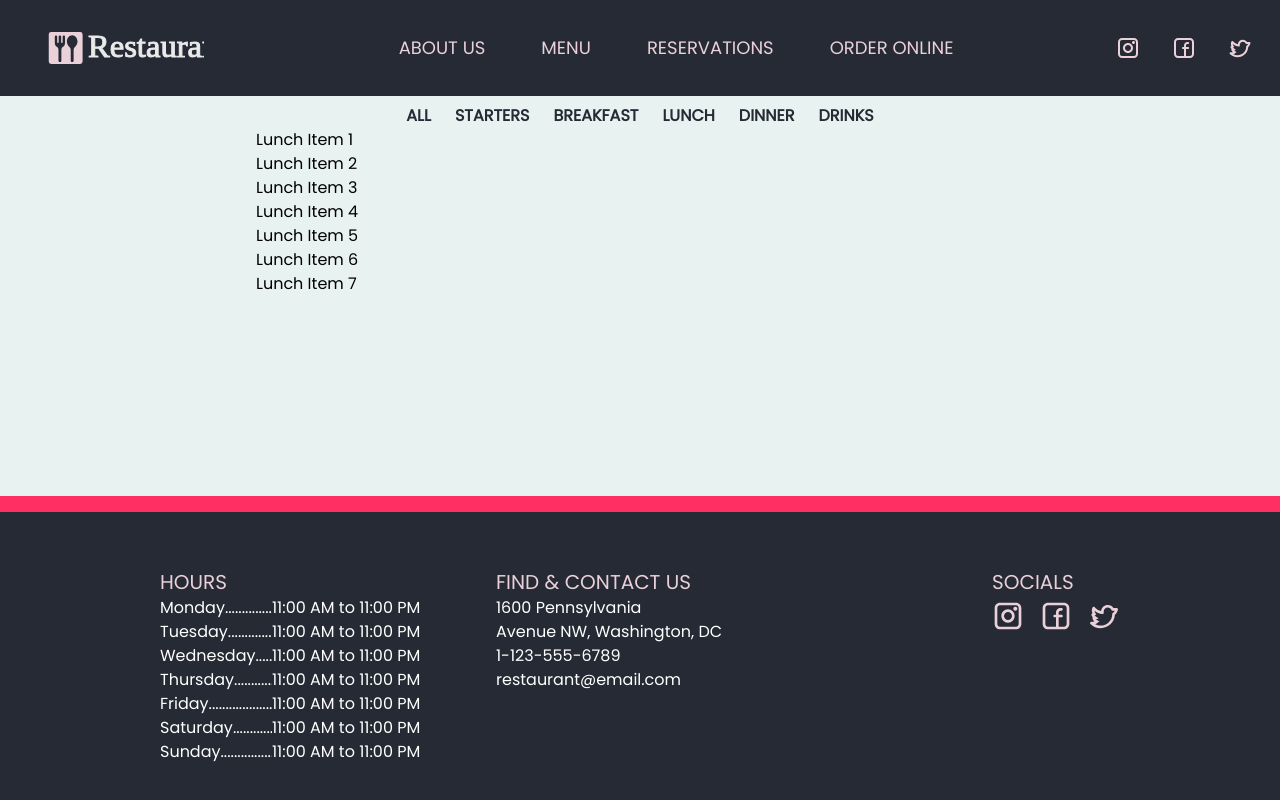
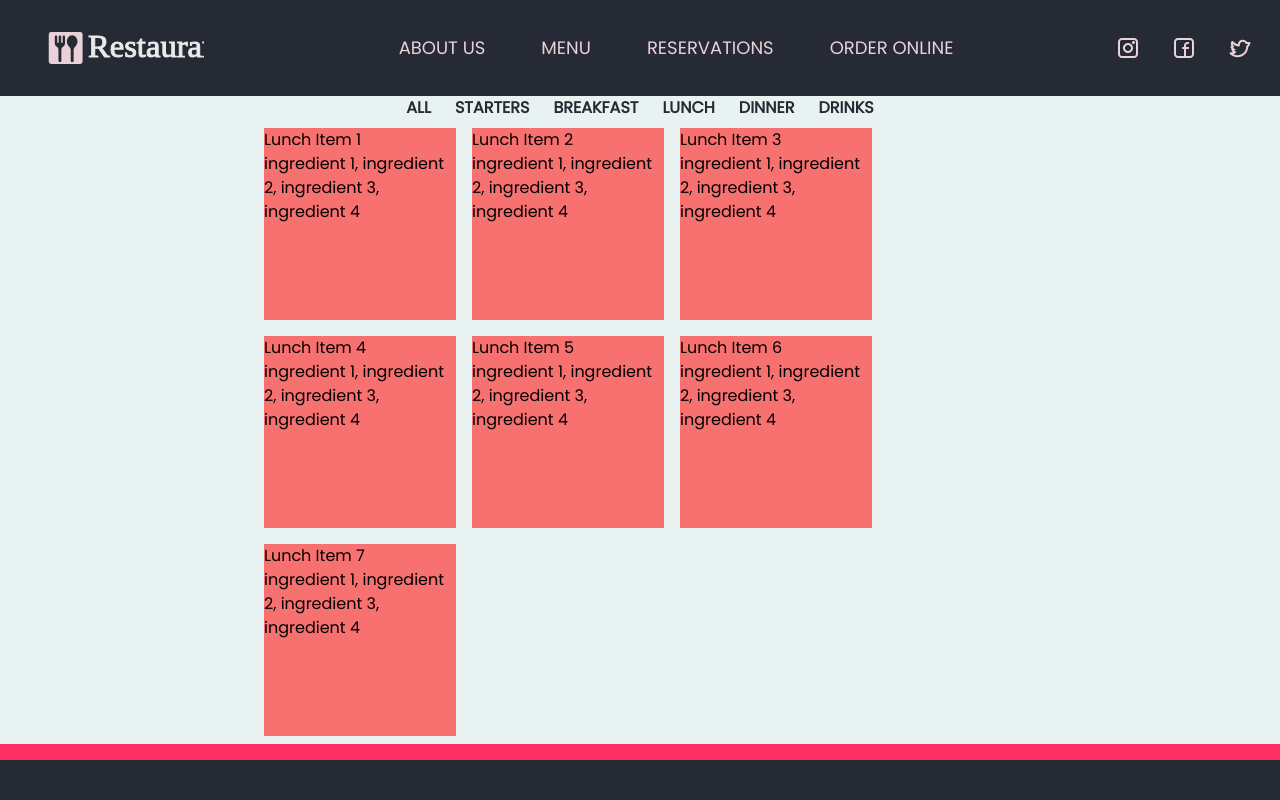
Before and after one commit to THallerJ/restaurant-next, a Next.js app: page /order/lunch in a window 1280 px wide. Built offline with nearby package versions, Linux system fonts and the light colour scheme.

Commit message:
changed order flex

```diff
--- a/src/app/order/components/MenuItem.tsx
+++ b/src/app/order/components/MenuItem.tsx
@@ -2,7 +2,12 @@ import React from "react";
 import { menuItem } from "@/types";
 
 const MenuItem = ({ item }: { item: menuItem }) => {
-  return <div>{item.name}</div>;
+  return (
+    <div className="m-2 flex h-48 w-48 flex-col bg-red-400">
+      <span>{item.name}</span>
+      <span>{item.details}</span>
+    </div>
+  );
 };
 
 export default MenuItem;
--- a/src/app/order/components/MenuList.tsx
+++ b/src/app/order/components/MenuList.tsx
@@ -3,11 +3,11 @@ import MenuItem from "./MenuItem";
 
 const MenuList = ({ items }: { items: menuItem[] }) => {
   return (
-    <>
+    <div className="flex flex-row flex-wrap">
       {items.map((item, i) => (
         <MenuItem item={item} key={item.name + i} />
       ))}
-    </>
+    </div>
   );
 };
 
--- a/src/app/order/layout.tsx
+++ b/src/app/order/layout.tsx
@@ -3,7 +3,7 @@ import MenuHeader from "./components/MenuHeader";
 
 const layout = ({ children }: { children: React.ReactNode }) => {
   return (
-    <div className="flex min-h-[50%] flex-col items-center bg-offwhite pb-0 pt-2">
+    <div className="flex min-h-[70%] flex-col items-center bg-offwhite">
       <MenuHeader />
       <div className="page-scale">{children}</div>
     </div>
```
